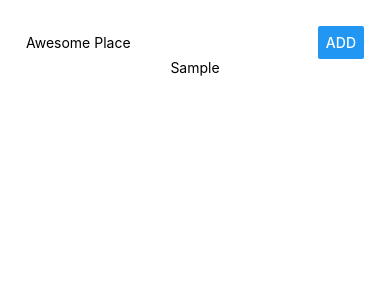
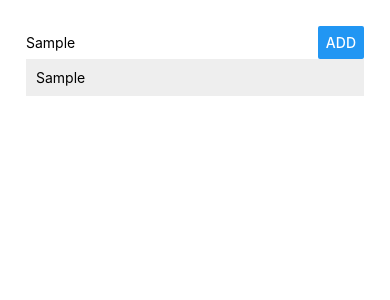
Before and after one commit to rishabh-malhotra/AwesomePlaces, a React Native app: screen / in a window 390 px wide. Both pictures are taken after typing "Sample" into the empty fields and a click on the button "ADD". Shown: the top 300 px of the page. Built offline with nearby package versions, Linux system fonts and the light colour scheme.

Commit message:
folder structure changed and added various components

```diff
--- a/App.js
+++ b/App.js
@@ -1,45 +1,26 @@
-import React,{Component} from 'react';
-import { StyleSheet, Text, View,TextInput,Button } from 'react-native';
+import React, { Component } from "react";
+import { StyleSheet, Text, View, TextInput, Button } from "react-native";
+import { PlaceInput } from "./src/components/PlaceInput/PlaceInput";
+import PlaceList from "./src/components/PlaceList/PlaceList";
 
 export default class App extends Component {
-  state={
-    placename:"",
-    places:[]
-  }
-  placenameChangeHandler=val=>{
-    this.setState({
-      placename:val
+  state = {
+    places: []
+  };
+  placeSubmitButton = place => {
+    this.setState(prevState => {
+      const placename = place;
+      this.state.placename = "";
+      return {
+        places: prevState.places.concat(placename)
+      };
     });
   };
-  placeSubmitButton=()=>{
-    if(this.state.placename.trim() === ''){
-      return;
-    }
-      this.setState(prevState=>{
-        const place=this.state.placename;
-        this.state.placename='';
-        return{
-          places:prevState.places.concat(place)
-        };
-      })
-
-  }
-  render(){
-    const placesOutput=this.state.places.map((place,i)=>(
-      <Text key={i}>{place}</Text>
-    ));
+  render() {
     return (
       <View style={styles.container}>
-        <View style={styles.inputContainer}>
-          <TextInput style={styles.placeInput}
-                      placeholder="Awesome Place"
-                      value={this.state.placename}
-                      onChangeText={this.placenameChangeHandler}/>
-          <Button style={styles.placeButton} title="ADD" onPress={this.placeSubmitButton}/>
-        </View>
-        <View>
-          {placesOutput}
-        </View>
+        <PlaceInput onPlaceAdded={this.placeSubmitButton} />
+        <PlaceList places={this.state.places} />
       </View>
     );
   }
@@ -48,23 +29,9 @@
 const styles = StyleSheet.create({
   container: {
     flex: 1,
-    padding:26,
-    backgroundColor: '#fff',
-    alignItems: 'center',
-    justifyContent: 'flex-start',
-  },
-  inputContainer:{
-    //flex:1,
-    flexDirection:'row',
-    //alignContent:'center',
-    justifyContent:'space-between',
-    alignItems:'center',
-    width:'100%'
-  },
-  placeInput:{
-    width:"70%"
-  },
-  placeButton:{
-    width:"30%"
+    padding: 26,
+    backgroundColor: "#fff",
+    alignItems: "center",
+    justifyContent: "flex-start"
   }
 });
--- /dev/null
+++ b/src/components/ListItem/ListItem.js
@@ -0,0 +1,21 @@
+import React from 'react';
+import {Text,View,StyleSheet,TouchableOpacity} from 'react-native';
+
+const listItem = props => (
+  <TouchableOpacity onPress={props.onItemPressed}>
+    <View style={styles.listItem}>
+      <Text>{props.placename}</Text>
+    </View>
+  </TouchableOpacity>
+);
+
+const styles=StyleSheet.create({
+    listItem:{
+        width:'100%',
+        padding:10,
+        backgroundColor:'#eee',
+        marginBottom:5
+    }
+})
+
+export default listItem;
--- /dev/null
+++ b/src/components/PlaceInput/PlaceInput.js
@@ -0,0 +1,58 @@
+import React from "react";
+import { TextInput, View, StyleSheet, Button } from "react-native";
+
+export class PlaceInput extends React.Component {
+  state = {
+    placename: ""
+  };
+
+  placenameChangeHandler = val => {
+    this.setState({
+      placename: val
+    });
+  };
+
+  placeSubmitHandler = ()=>{
+    if(this.state.placename.trim() === ''){
+        return;
+    }
+    this.props.onPlaceAdded(this.state.placename);
+  }
+
+  render() {
+    return (
+      <View style={styles.inputContainer}>
+        <TextInput
+          style={styles.placeInput}
+          placeholder="Awesome Place"
+          value={this.state.placename}
+          onChangeText={this.placenameChangeHandler}
+        />
+        <Button
+          style={styles.placeButton}
+          title="Add"
+          onPress={this.placeSubmitHandler}
+        />
+      </View>
+    );
+  }
+}
+
+const styles = StyleSheet.create({
+  placeButton: {
+    width: "30%"
+  },
+  inputContainer: {
+    //flex:1,
+    flexDirection: "row",
+    //alignContent:'center',
+    justifyContent: "space-between",
+    alignItems: "center",
+    width: "100%"
+  },
+  placeInput: {
+    width: "70%"
+  }
+});
+
+export default PlaceInput;
--- /dev/null
+++ b/src/components/PlaceList/PlaceList.js
@@ -0,0 +1,21 @@
+import React from "react";
+import { TextInput, View, StyleSheet, Button } from "react-native";
+import ListItem from '../ListItem/ListItem'
+const placeList = props => {
+  const placesOutput = props.places.map((place, i) => (
+    <ListItem
+      key={i}
+      placename={place}
+      onItemPressed={() => alert("id:" + i)}
+    />
+  ));
+  return <View style={styles.listContainer}>{placesOutput}</View>;
+};
+
+const styles = StyleSheet.create({
+    listContainer: {
+      width: "100%"
+    }
+});
+
+export default placeList;
```
